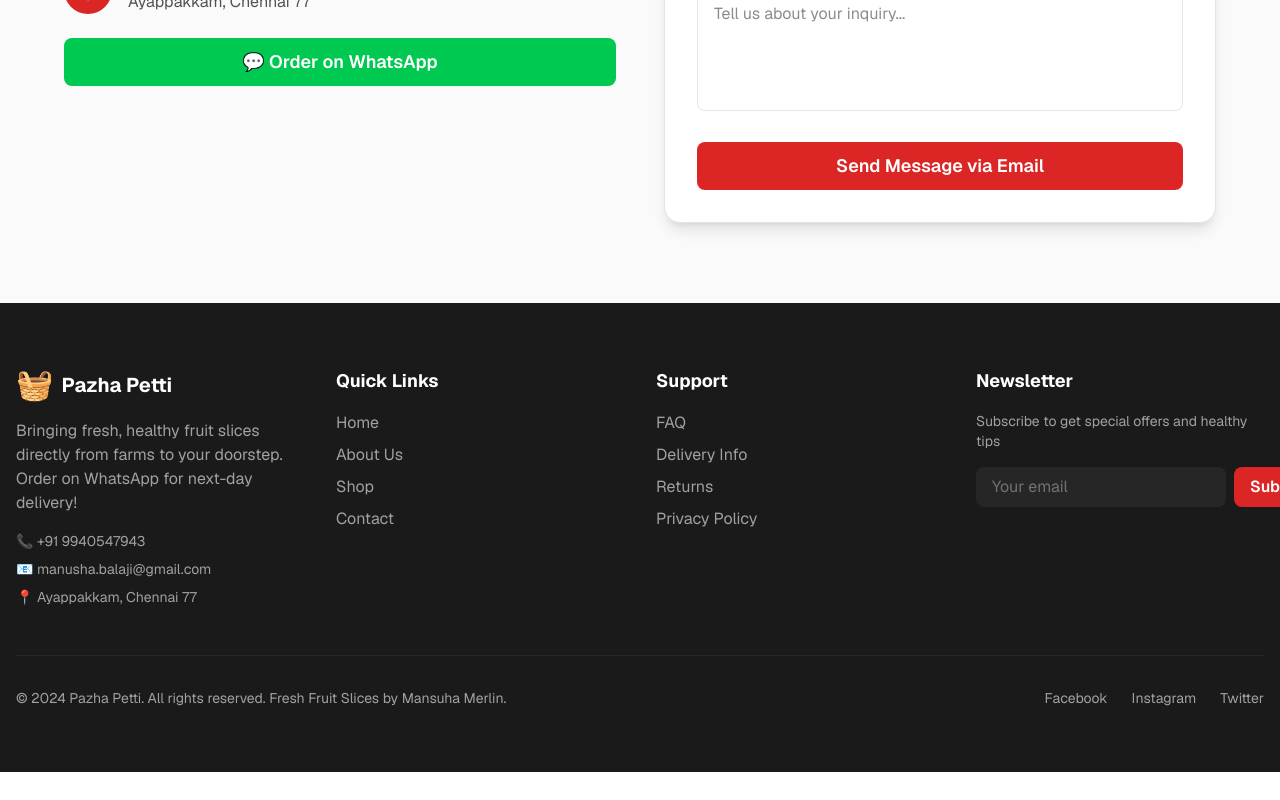
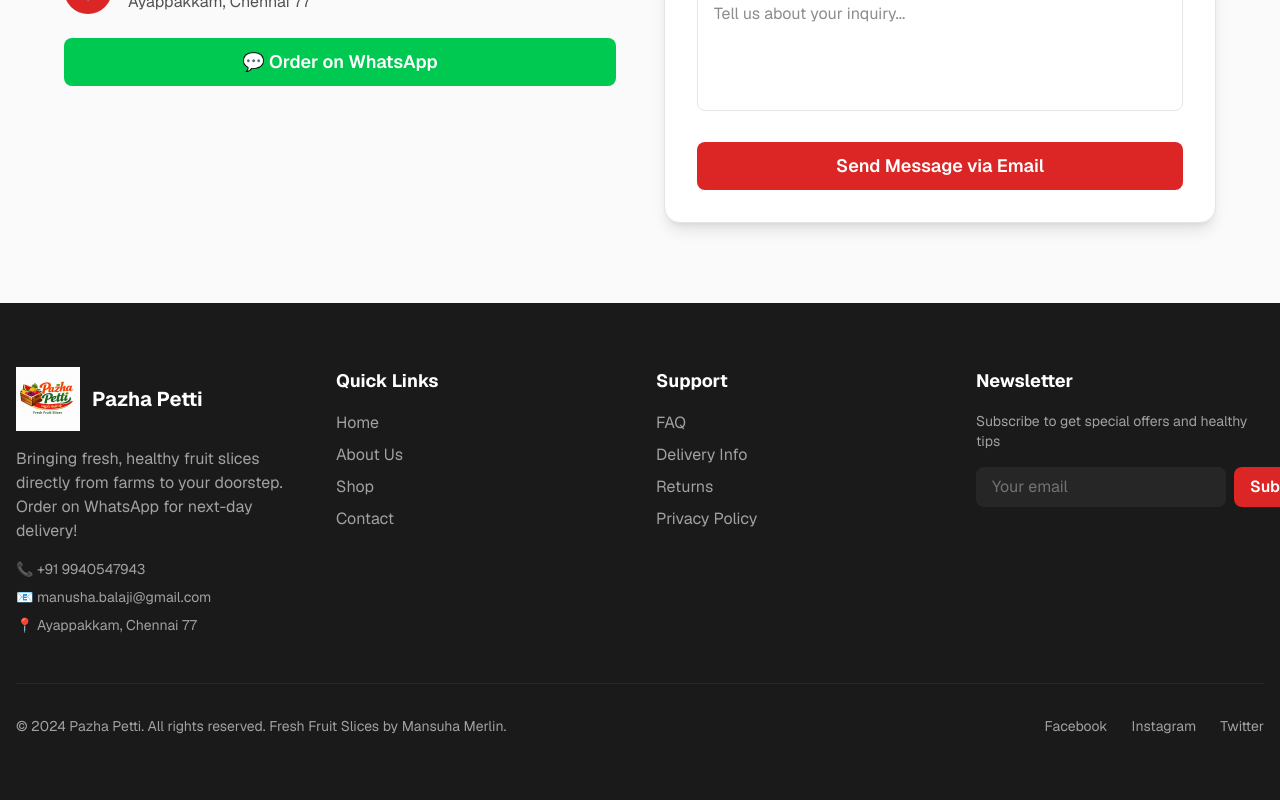
Before and after one commit to jjf101296/fruitbox, a Next.js app: page / in a window 1280 px wide. Shown: the part 6163-6963 px from the top of the page. Before the commit the page ends 6935 px from the top, so only its background shows below. Built offline with nearby package versions, Linux system fonts and the light colour scheme.

Commit message:
feat: use Pazha Petti logo in footer
Replace emoji with professional logo for cohesive branding.

```diff
--- a/components/Footer.tsx
+++ b/components/Footer.tsx
@@ -1,3 +1,5 @@
+import Image from "next/image";
+
 export default function Footer() {
   return (
     <footer className="bg-foreground text-white">
@@ -5,8 +7,16 @@ export default function Footer() {
         <div className="grid grid-cols-1 md:grid-cols-4 gap-8 mb-12">
           {/* Brand */}
           <div className="space-y-4">
-            <div className="flex items-center gap-2">
-              <div className="text-3xl">🧺</div>
+            <div className="flex items-center gap-3">
+              <div className="relative w-16 h-16 flex-shrink-0">
+                <Image
+                  src="/pazha-petti-logo.png"
+                  alt="Pazha Petti Logo"
+                  fill
+                  className="object-contain"
+                  sizes="64px"
+                />
+              </div>
               <span className="font-bold text-xl">Pazha Petti</span>
             </div>
             <p className="text-neutral-400">
```
